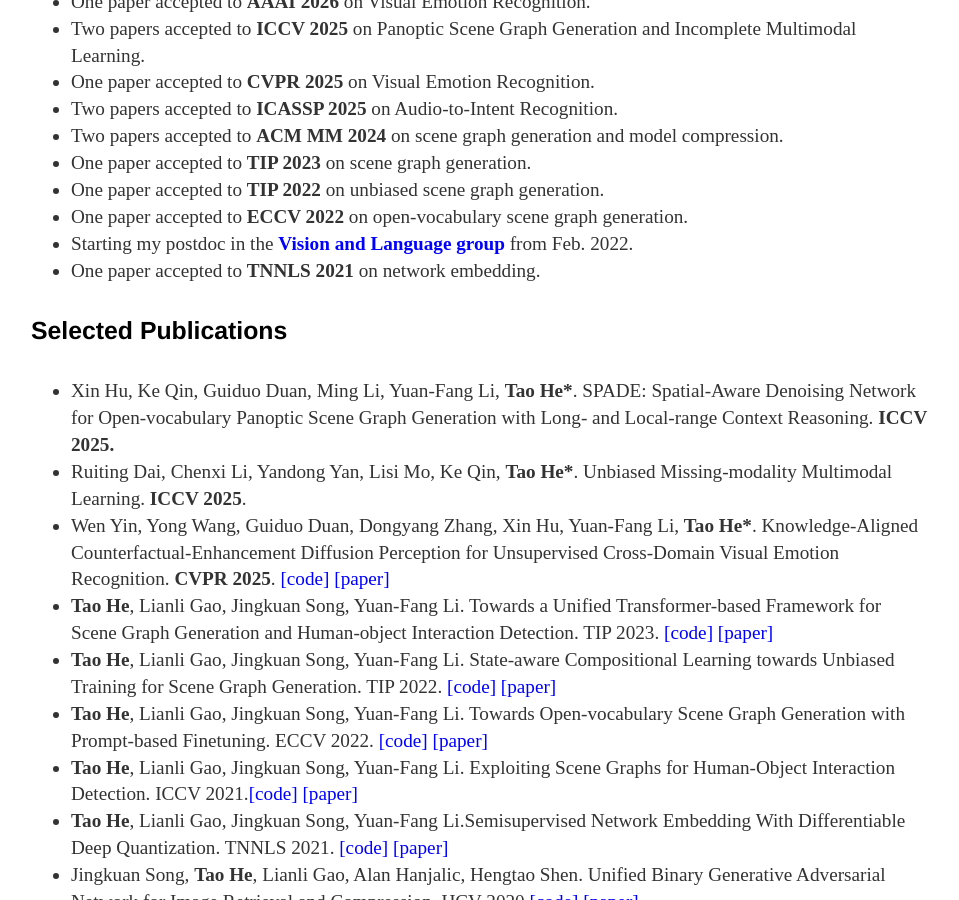
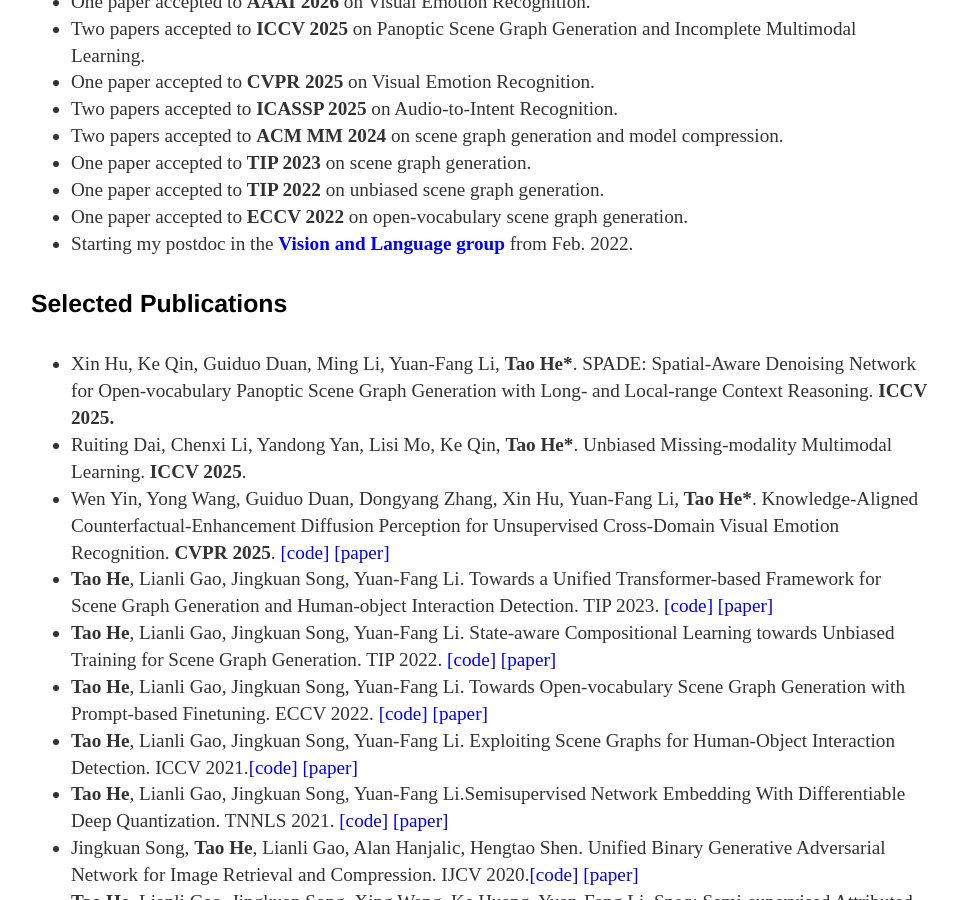
Before and after one commit to ht014/ht014.github.io, a Jekyll site: the page built from index.html, in a window 1280 px wide and 900 px high, scrolled down 725 px. Shown: the whole window, without its empty margins (161-1120 px from the left). Built offline with Jekyll 4.4.1, drawn with Linux system fonts in a browser that asks for light colours.

Commit message:
Comment out TNNLS 2021 paper entry in index.html

```diff
--- a/index.html
+++ b/index.html
@@ -42,7 +42,7 @@
 	<li>One paper accepted to <strong>TIP 2022</strong> on unbiased scene graph generation.</li>
 	<li>One paper accepted to <strong>ECCV 2022</strong>  on open-vocabulary scene graph generation.</li>
 	<li>Starting my postdoc in the <a = href="https://www.monash.edu/it/dsai/vision-language"><strong> <font color="#0000ff">Vision and Language group </font></strong></a> from Feb. 2022.</li>
-	<li>One paper accepted to <strong>TNNLS 2021</strong>  on network embedding.</li>
+	<!-- <li>One paper accepted to <strong>TNNLS 2021</strong>  on network embedding.</li> -->
 	<!-- <li>One paper accepted to <strong>ICCV 2021</strong>  on Human-Ojbect interaction with scene graphs.</li> -->
 <!-- 	<li>One paper acccepted to <strong>IJCAI 2021</strong>  on scene graph generation.</li> -->
 <!-- 	<li>One paper accepted to <strong>AAAI 2020</strong>  on network quantisation.</li> -->
```
